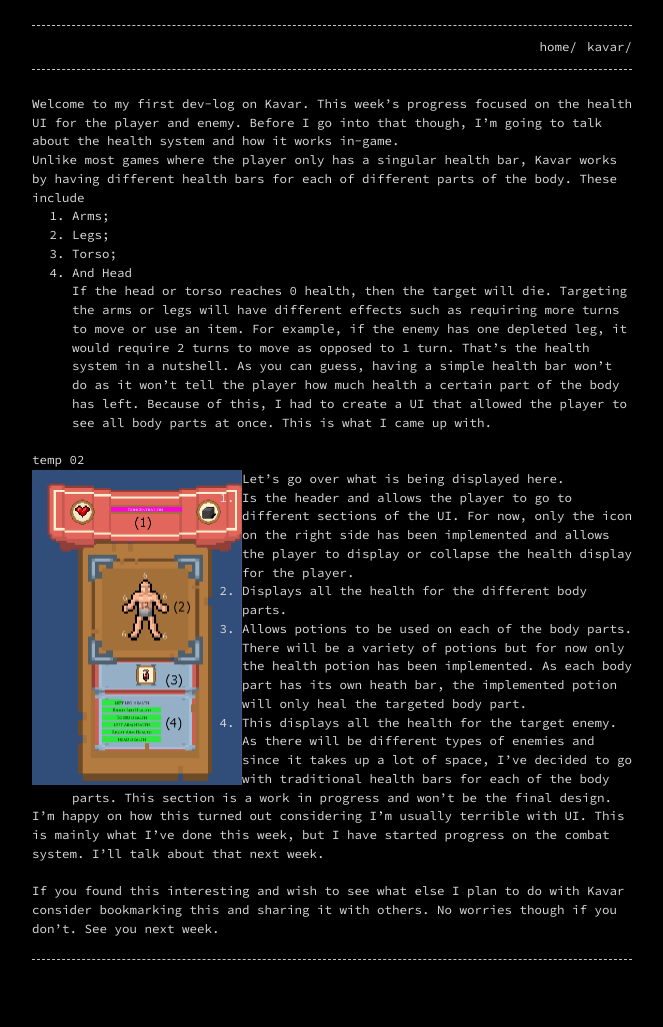
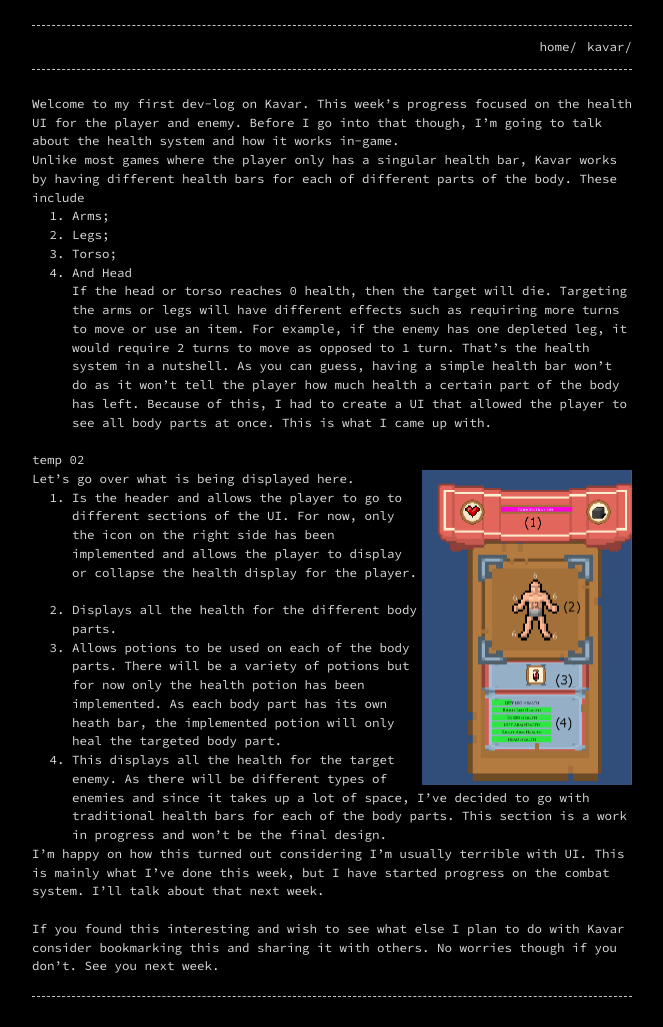
Before and after one commit to KyleS01/KyleS01.github.io, a Jekyll site: the page built from _posts/2020-6-14-Kavar Log 1.markdown, in a window 1280 px wide. Shown: the whole page, without its empty margins (308-971 px from the left). Built offline with Jekyll 4.4.1, drawn with Linux system fonts in a browser that asks for light colours; before the commit the page ends 990 px from its top, so only the background shows below that.

Commit message:
Update 2020-6-14-Kavar Log 1.markdown

```diff
--- a/_posts/2020-6-14-Kavar Log 1.markdown
+++ b/_posts/2020-6-14-Kavar Log 1.markdown
@@ -16,9 +16,7 @@
 
 &nbsp;
 temp 02
-<div style="font-size:10;">
-<img align="left" width="210" height="315" src="/images/interactionmenuV2.PNG">
-</div>
+<img align="right" width="210" height="315" src="/images/interactionmenuV2.PNG">
 
 
 Let’s go over what is being displayed here.
```
